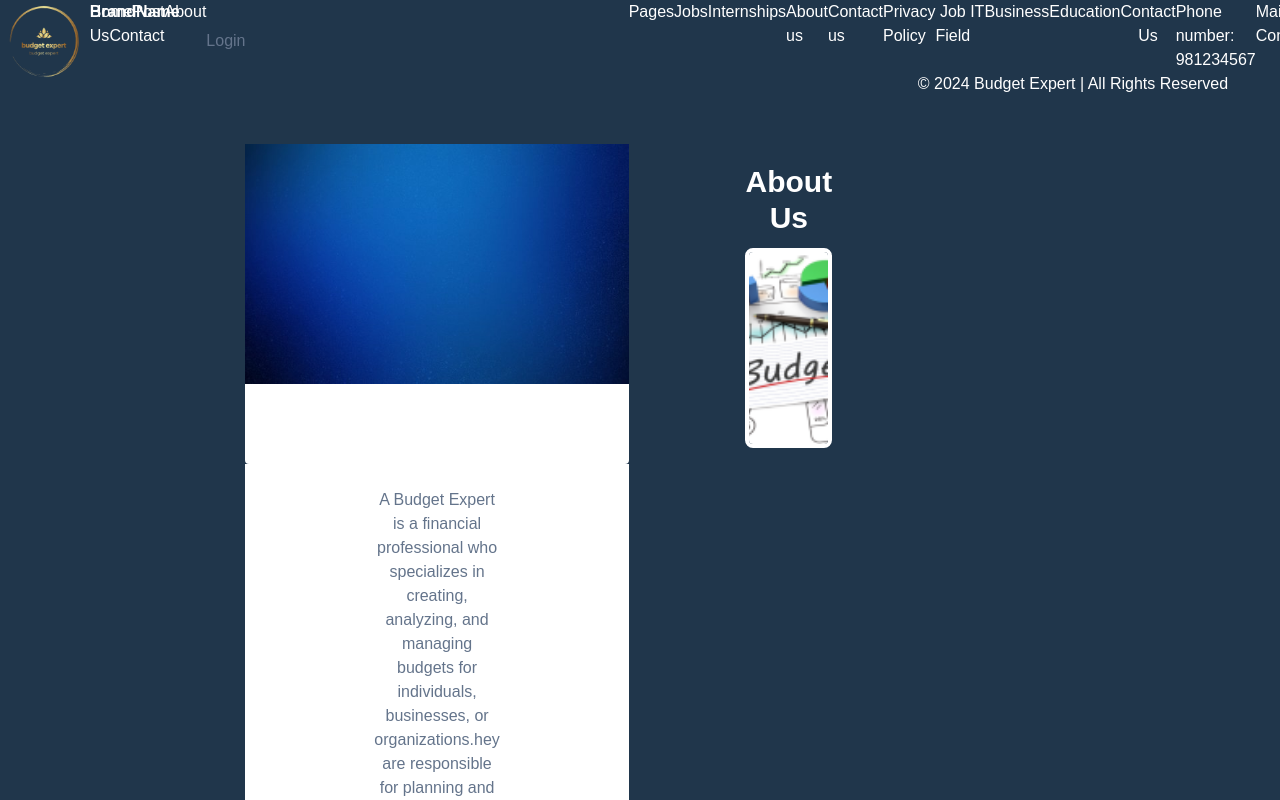
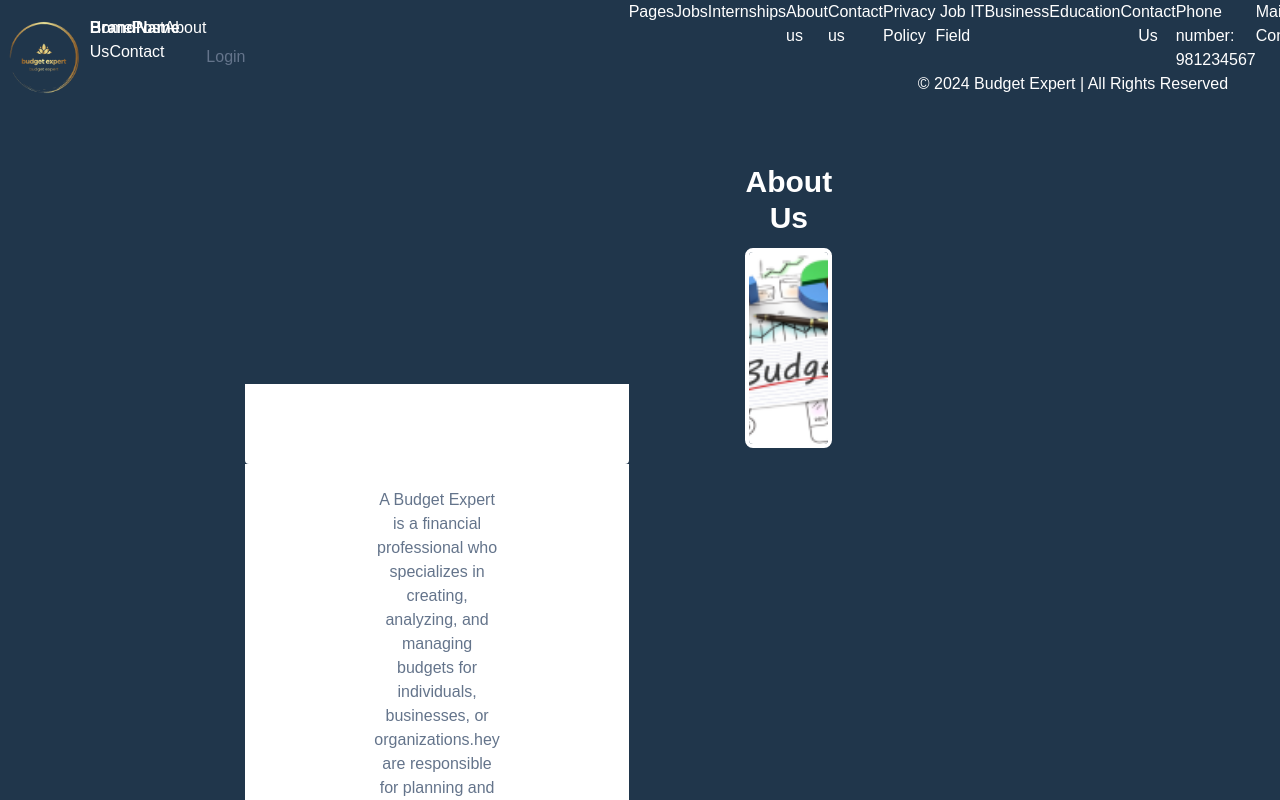
Before and after one commit to Sandeshstha0/Cap_frontend, a Next.js app: page /aboutus in a window 1280 px wide. Shown: the top 800 px of the page. Built offline with nearby package versions, Linux system fonts and the light colour scheme.

Commit message:
"Updated Navbar to use Next/Link, replaced img elements with next/image, and refactored AboutUs page with minor layout and styling changes."

```diff
--- a/src/Components/globalComponent/Landingpage/NavBar.tsx
+++ b/src/Components/globalComponent/Landingpage/NavBar.tsx
@@ -1,4 +1,5 @@
 import Image from 'next/image';
+import Link from 'next/link';
 import React from 'react';
 
 function Navbar() {
@@ -19,9 +20,9 @@ function Navbar() {
 
         {/* Navigation Links Section */}
         <div className="hidden md:flex items-center space-x-6">
-          <a href="/" className="text-white font-medium hover:text-[#facc15] transition duration-200">
+          <Link href="/" className="text-white font-medium hover:text-[#facc15] transition duration-200">
             Home
-          </a>
+          </Link>
           <a href="#" className="text-white font-medium hover:text-[#facc15] transition duration-200">
             Post
           </a>
--- a/src/pages/aboutus/index.tsx
+++ b/src/pages/aboutus/index.tsx
@@ -1,3 +1,4 @@
+/* eslint-disable @next/next/no-img-element */
 import Button from '@/Components/Button';
 import Layout from '@/Components/globalComponent/Landingpage/MainLayout';
 import React from 'react';
@@ -9,12 +10,12 @@ const AboutUs = () => {
   return (
     <Layout>
       <div className='relative rounded-b h-80 bg-white mt-18'>
-        <img src='/1.jpg' className='object-cover w-full h-60' alt='Background' />
+        <img src='/72.png' className='object-cover w-full h-60' alt='Background' />
 
         {/* Container for the image and text */}
-        <div className='absolute bottom-0  transform -translate-x-1/2 mb-4 sm:left-125 sm:transform-none text-center'>
+        <div className='absolute bottom-0  transform -translate-x-1/2 mb-4 sm:left-125 sm:transform-none '>
           {/* Text above the image */}
-          <h2 className='text-3xl font-semibold text-gray-800 mb-3 text-white  border-gray-800'>
+          <h2 className='text-3xl font-semibold text-gray-800 mb-3 text-white  border-gray-800 text-center '>
             About Us
           </h2>
 
@@ -29,7 +30,11 @@ const AboutUs = () => {
           A Budget Expert is a financial professional who specializes in creating, analyzing, and managing budgets for individuals, businesses, or organizations.hey are responsible for planning and developing budgets that align with financial goals, monitoring spending, and ensuring that resources are allocated efficiently. By analyzing financial data, they provide insights and recommendations for cost-saving measures and financial strategies.
           A Budget Expert is a financial professional who specializes in creating, analyzing, and managing budgets for individuals, businesses, or organizations.hey are responsible for planning and developing budgets that align with financial goals, monitoring spending, and ensuring that resources are allocated efficiently. By analyzing financial data, they provide insights and recommendations for cost-saving measures and financial strategies.
         </p>
+
+        <div className='px-24 py-4 flex justify-start'>
           <Button label="Learn More" onClick={handleClick} variant="primary" />
+        </div>
+
       </div>
     </Layout>
   );
```
Also changed, not shown: public/72.png (added), 1 other file (tests, documents, lock files or other folders). Lines whose indentation alone changed are shown as unchanged.
